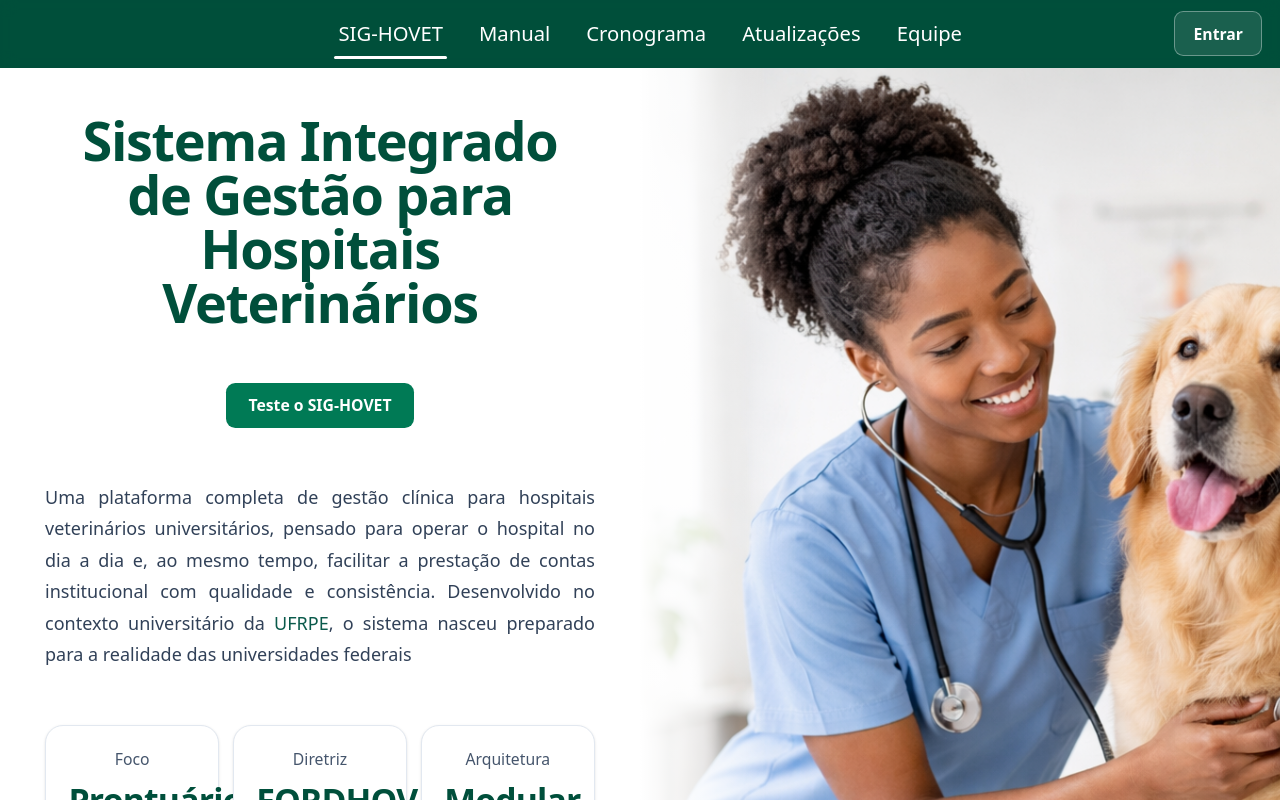
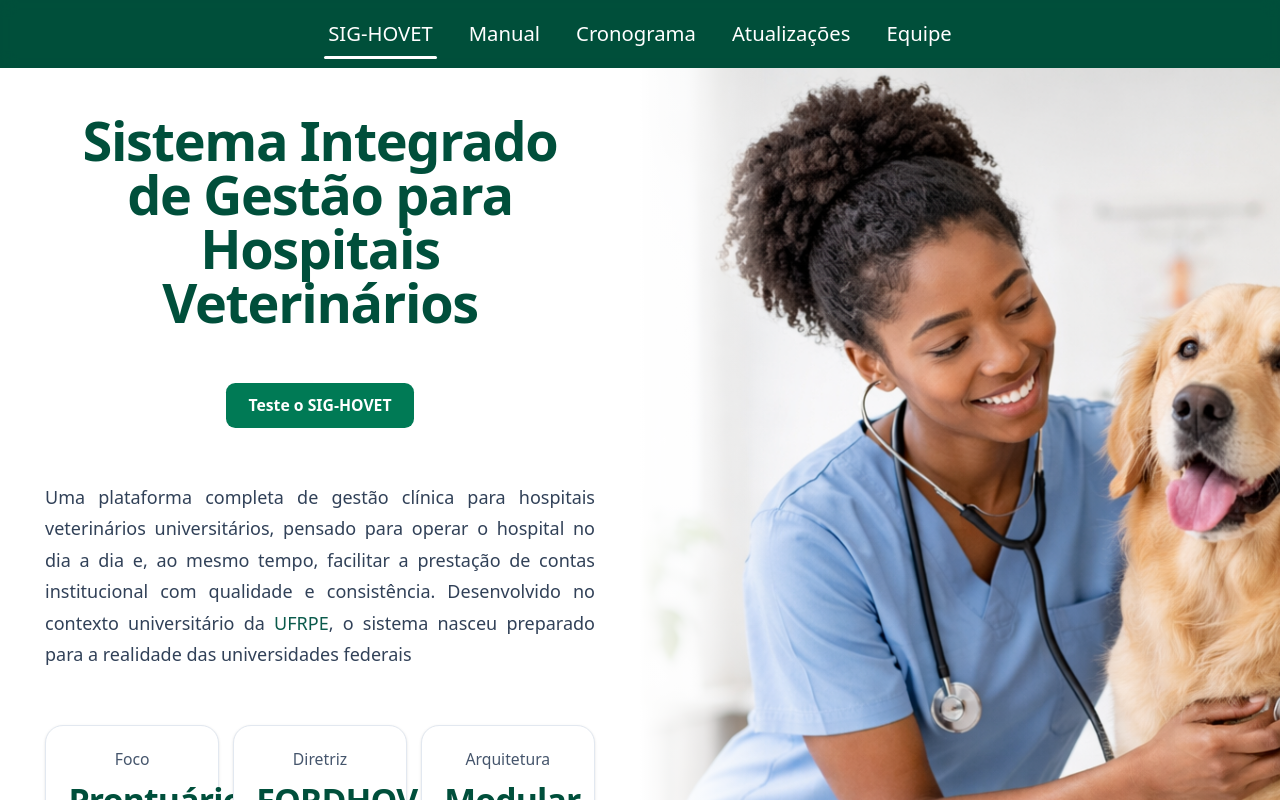
Before and after one commit to igor-felipe/manual-hovet, a Next.js app: page / in a window 1280 px wide. Shown: the top 800 px of the page. Built offline with nearby package versions, Linux system fonts and the light colour scheme.

Commit message:
feat: remove botão Entrar

```diff
--- a/app/entrar/page.tsx
+++ b/app/entrar/page.tsx
@@ -3,7 +3,7 @@
 import { useEffect, useRef, useState } from "react";
 
 const BACKEND_HEALTH_URL = "https://prontuario-back.onrender.com/health";
-const FRONTEND_SIGNIN_URL = "https://prontuario-front.onrender.com/auth/signin";
+const FRONTEND_SIGNIN_URL = "https://sig-hovet.site/auth/signin";
 const INTERVAL_SECONDS = 5;
 
 type WakeUpStatus = "idle" | "checking" | "ready" | "unavailable" | "error";
--- a/components/Menu.tsx
+++ b/components/Menu.tsx
@@ -25,13 +25,9 @@
   releases: { title: "Atualizações", url: "/releases" },
   // questions: { title: "Suporte", url: "/support" },
   team: { title: "Equipe", url: "/team" },
-  login: { title: "Entrar", url: "https://app.ipe.ufrpe.br/auth/signin" },
 };
 
-const navigationMenuItems = Object.fromEntries(
-  Object.entries(menuItems).filter(([key]) => key !== "login"),
-);
-const loginMenuItem = menuItems.login;
+const navigationMenuItems = menuItems;
 
 export const Menu = () => {
   const pathname = usePathname();
@@ -91,18 +87,10 @@
             </SelectContent>
           </Select>
         </div>
-
-        <a
-          href={loginMenuItem.url}
-          className="inline-flex h-10 items-center rounded-md border border-white/35 bg-white/10 px-3 text-sm font-medium text-white transition-colors hover:bg-white hover:text-emerald-900 focus:outline-none focus:ring-2 focus:ring-white/60"
-        >
-          {loginMenuItem.title}
-        </a>
       </div>
 
       {/* DESKTOP */}
-      <div className="hidden sm:flex items-center justify-between px-4 py-2 gap-2">
-        <div className="w-[108px]" />
+      <div className="hidden sm:flex items-center justify-center px-4 py-2 gap-2">
         <NavigationMenu>
           <div ref={navRef} className="relative">
             <NavigationMenuList className="gap-6">
@@ -132,12 +120,6 @@
             />
           </div>
         </NavigationMenu>
-        <a
-          href={loginMenuItem.url}
-          className="inline-flex h-10 items-center rounded-md border border-white/35 bg-white/10 px-4 text-sm font-semibold text-white transition-colors hover:bg-white hover:text-emerald-900 focus:outline-none focus:ring-2 focus:ring-white/60"
-        >
-          {loginMenuItem.title}
-        </a>
       </div>
     </div>
   );
```
